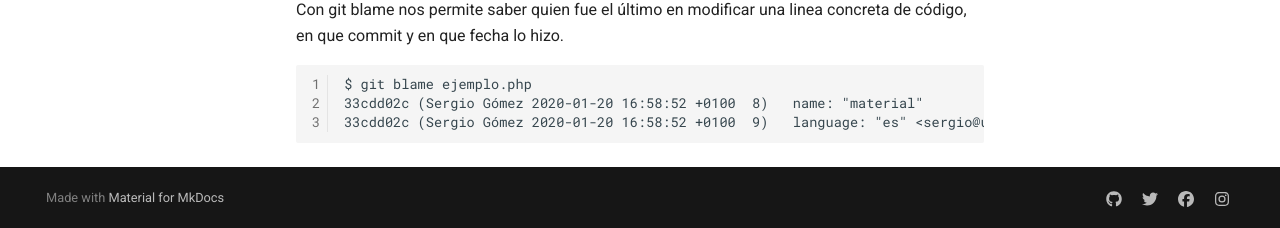
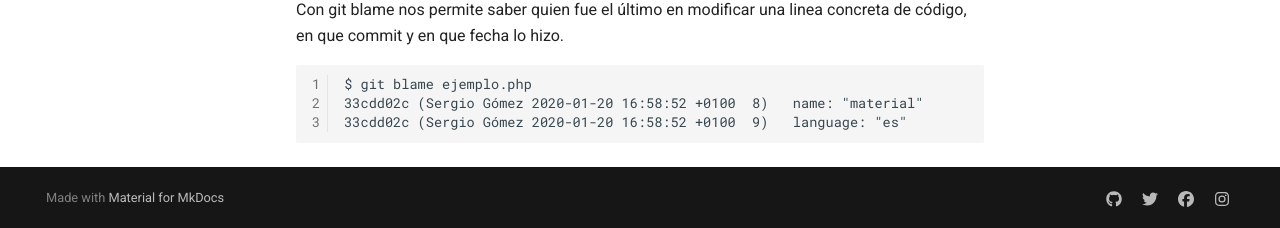
Before and after one commit to aulasoftwarelibre/taller-de-git, an MkDocs documentation site: the page built from docs/commands.md, in a window 1280 px wide and 900 px high, scrolled down 2808 px. Shown: the part 669-897 px from the top of the window. Built offline with MkDocs 1.6.1 and Material for MkDocs 9.7.7, drawn with Linux system fonts in a browser that asks for light colours; comment, search, counter and statistics services are not loaded; some of the changed lines change nothing that is shown.

Commit message:
Faltas arregladas

```diff
--- a/docs/commands.md
+++ b/docs/commands.md
@@ -116,4 +116,4 @@ Con git blame nos permite saber quien fue el último en modificar una linea conc
 
     $ git blame ejemplo.php
     33cdd02c (Sergio Gómez 2020-01-20 16:58:52 +0100  8)   name: "material"
-    33cdd02c (Sergio Gómez 2020-01-20 16:58:52 +0100  9)   language: "es" <sergio@uco.es>"
+    33cdd02c (Sergio Gómez 2020-01-20 16:58:52 +0100  9)   language: "es"
```
